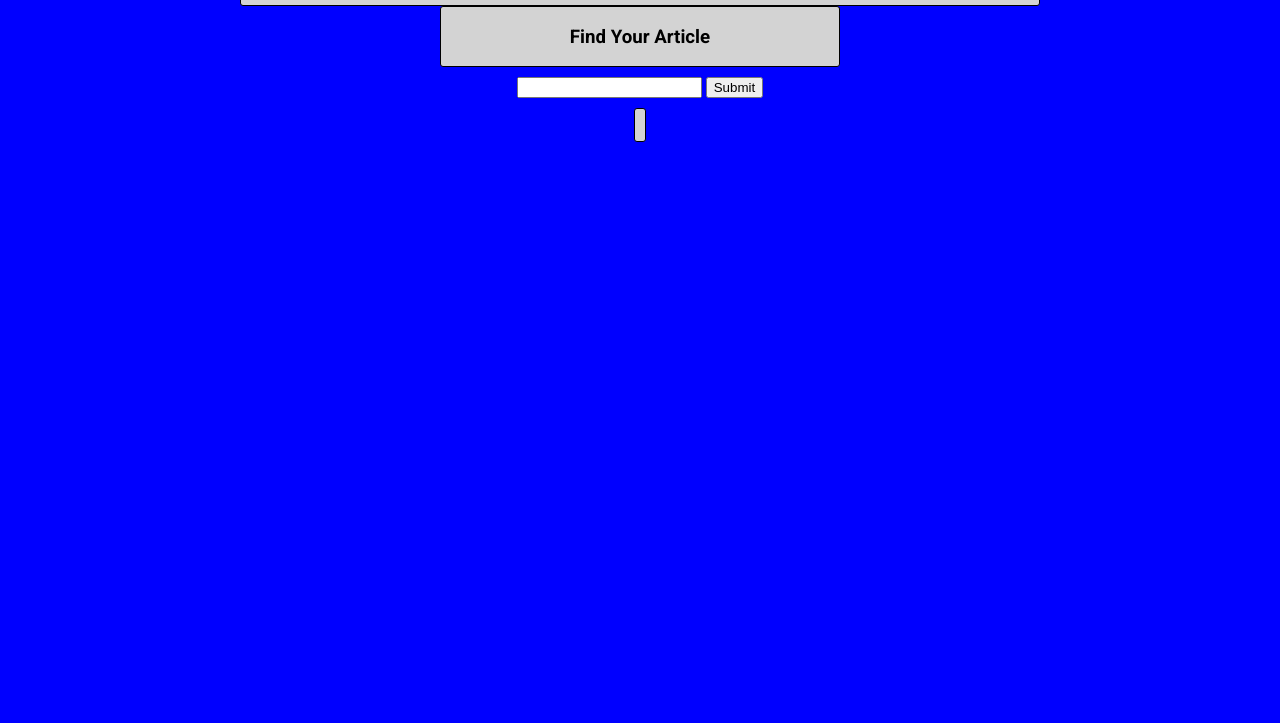
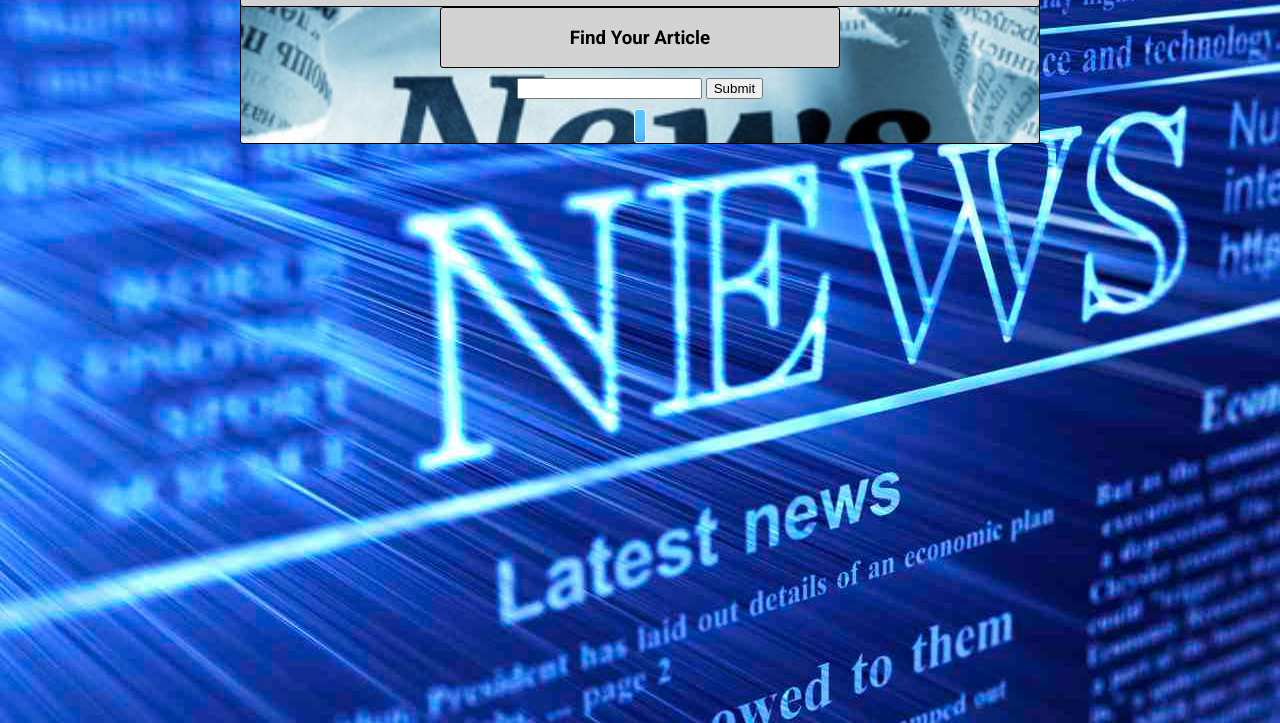
Before and after one commit to equality509/tumeric-project1, a plain HTML site: page index.html in a window 1280 px wide. Shown: the part 77-800 px from the top of the page. Drawn offline with nearby package versions, Linux system fonts and the light colour scheme.

Commit message:
Added photos and erase upon searching

```diff
--- a/app.js
+++ b/app.js
@@ -8,7 +8,7 @@ const BASE_URL='https://newsapi.org/v2/everything?'
 // const $city = $('#city')
 
 const newsList = document.querySelector('#city')
-newsList.innerHTML = ''
+
 
 
 
@@ -17,6 +17,7 @@ function handleGetData(search) {
     .then(function(data) {
         console.log('Data: ', data);
 
+        newsList.innerHTML = ''
 
         data.articles.forEach(article =>{
             let li = document.createElement('li');
@@ -28,6 +29,20 @@ function handleGetData(search) {
             newsList.appendChild(li);
             // newsList.empty()
         })
+
+
+        // data.articles.forEach(article =>{
+        //     let li = $('<li>list</li>');
+        //     let a = $('<a>');
+        //     a.setAttribute('href', article.url );
+        //     a.setAttribute('target', '_blank');
+        //     a.textContent = article.title;
+        //     li.appendChild(a);
+        //     newsList.appendChild(li);
+        //     // newsList.empty()
+        // })
+
+
         // const $city = $('#city')
 
         //    newsList.empty()
--- a/index.html
+++ b/index.html
@@ -12,7 +12,7 @@
 
 
 <body>
-
+    <div class="news">
         <div id="news">
             <h1>News App</h1>
         </div>
@@ -26,7 +26,7 @@
             <input type="submit">
         </div>
 
-    <div id="results">
+        <div class="results">
             <p id="city"></p>
         </div>
 
@@ -34,6 +34,8 @@
 
 
 
+</div>
+
 
 </body>
 </html>
--- a/styles.css
+++ b/styles.css
@@ -13,6 +13,7 @@ body {
   justify-content: center;
   margin: 0;
   background-color: blue;
+  background-image: url(blog6.jpeg);
 }
 
 #news {
@@ -41,7 +42,7 @@ body {
   padding: 10px;
 }
 
-#results {
+.results  {
   border: 1px solid;
   /* width: 400px; */
   display: flex;
@@ -51,4 +52,35 @@ body {
   border-radius: 3px;
   background-color: lightgray;
   padding-left: 10px;
+  background-image: url(blog6.jpeg);
+  color: aliceblue;
+
 }
+
+
+.results a {
+  /* border: 1px solid;
+  /* width: 400px; */
+  /* display: flex;
+  flex-direction: column;
+  align-items: center;
+  justify-content: center;
+  border-radius: 3px;
+  background-color: lightgray;
+  padding-left: 10px; */
+  background-image: url(blog6.jpeg);
+  color: aliceblue;
+
+}
+
+.news {
+  background-image: url(news.jpeg);
+  background-size: 100%;
+  border: 1px solid;
+  width: 800px;
+  display: flex;
+  flex-direction: column;
+  align-items: center;
+  justify-content: center;
+  border-radius: 3px;
+}
```
Also changed, not shown: News.jpeg (added), blog6.jpeg (added), 1 other file. Lines whose indentation alone changed are shown as unchanged.
